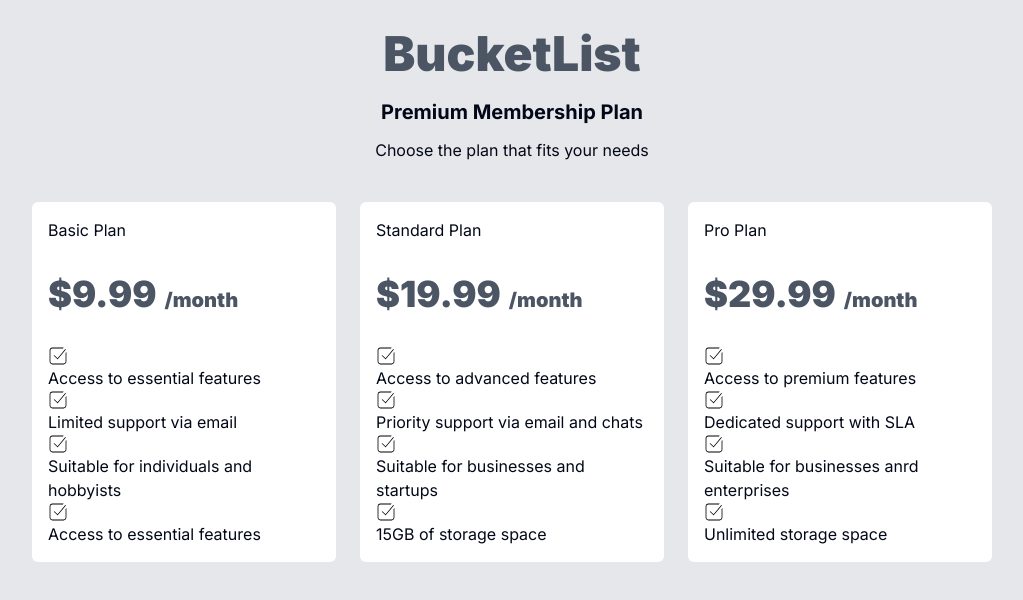
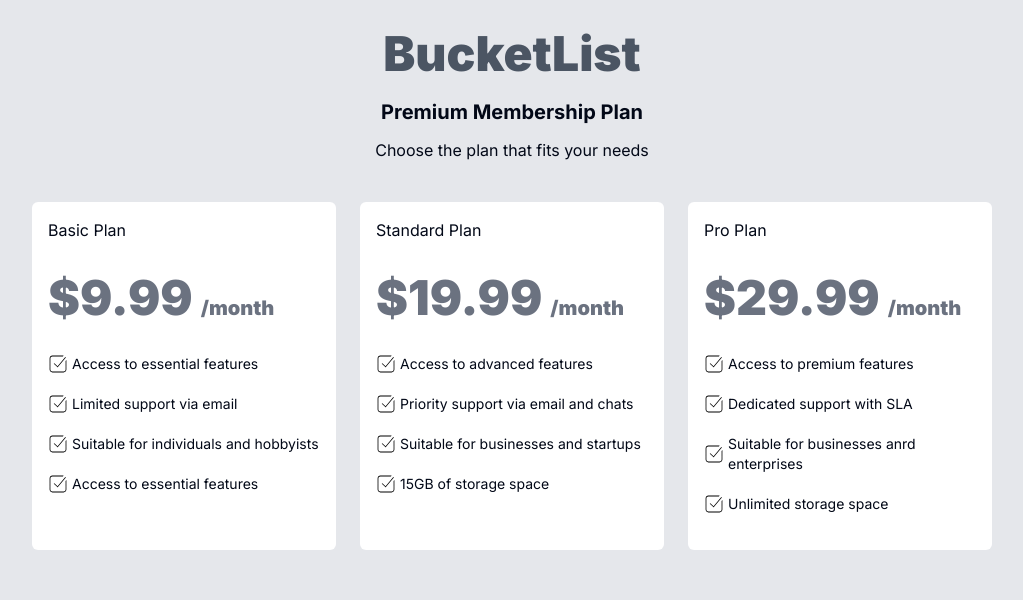
Before and after one commit to sammyodiagbe/checkout-page, a Next.js app: page / in a window 1280 px wide. Shown: the top 600 px of the page, without its empty margins (128-1151 px from the left). Built offline with nearby package versions, Linux system fonts and the light colour scheme.

Commit message:
adjusting styles

```diff
--- a/src/app/components/benefit.tsx
+++ b/src/app/components/benefit.tsx
@@ -7,9 +7,9 @@ interface Benefit {
 
 const Benefit: React.FC<Benefit> = ({ benefit }) => {
   return (
-    <li>
+    <li className="flex pb-5">
       <Image src="/ui/check.svg" alt="check mark" width={20} height={20} />
-      <p className="inline">{benefit}</p>
+      <p className="inline ml-1 text-sm">{benefit}</p>
     </li>
   );
 };
--- a/src/app/page.tsx
+++ b/src/app/page.tsx
@@ -16,7 +16,7 @@ export default function Home() {
         <div className="w-full grid pt-10 gap-6 md:grid-cols-3 lg:grid-cols-3">
           <div className="card bg-white p-4 rounded-md">
             <h3>Basic Plan</h3>
-            <h1 className="font-black text-gray-600 text-4xl py-8">
+            <h1 className="font-black text-gray-500 text-5xl py-8">
               $9.99<span className="text-xl ml-2">/month</span>
             </h1>
             <div className="benefits">
@@ -30,7 +30,7 @@ export default function Home() {
           </div>
           <div className="card bg-white p-4 rounded-md">
             <h3>Standard Plan</h3>
-            <h1 className="font-black text-gray-600 text-4xl py-8">
+            <h1 className="font-black text-gray-500 text-5xl py-8">
               $19.99<span className="text-xl ml-2">/month</span>
             </h1>
             <div className="benefits">
@@ -44,7 +44,7 @@ export default function Home() {
           </div>
           <div className="card bg-white p-4 rounded-md">
             <h3>Pro Plan</h3>
-            <h1 className="font-black text-gray-600 text-4xl py-8">
+            <h1 className="font-black text-gray-500 text-5xl py-8">
               $29.99<span className="text-xl ml-2">/month</span>
             </h1>
             <div className="benefits">
```
